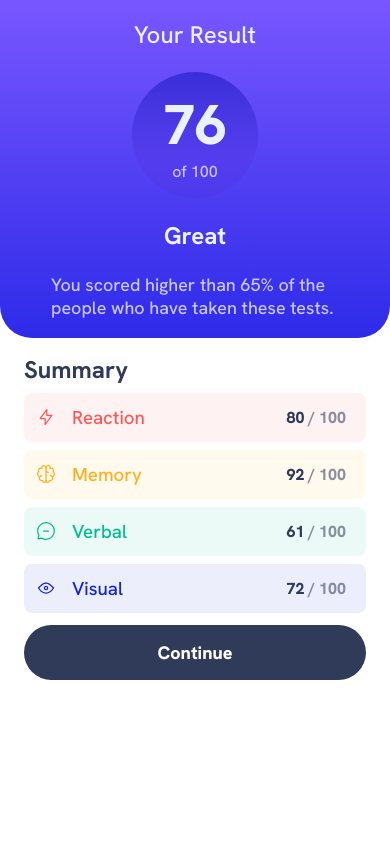
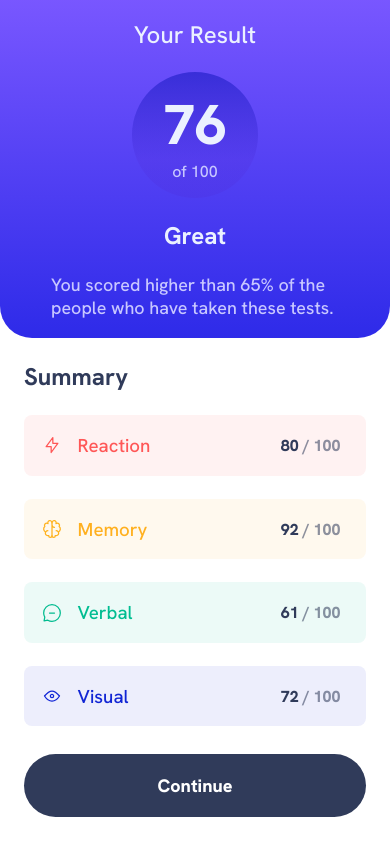
Before and after one commit to GabeGar/FM-results-summary-component, a React (Vite) app: page / in a window 390 px wide. Built offline with nearby package versions, Linux system fonts and the light colour scheme.

Commit message:
mobile design completed

```diff
--- a/src/index.css
+++ b/src/index.css
@@ -102,7 +102,7 @@
     display: flex;
     flex-direction: column;
     justify-content: space-evenly;
-    padding: 1rem 1.5rem;
+    padding: .5rem 1.5rem;
     gap: .5rem;
 }
 
@@ -200,3 +200,19 @@
     font-weight: var(--font-wght-XL);
     opacity: var(--summary-total-opacity);
 }
+
+/* *Mobile device media queries */
+@media screen and (min-height: 668px) and (max-width: 576px) {
+    .breakdown--summary {
+        min-height: 60dvh;
+        justify-content: space-evenly;
+    }
+
+    .breakdown--summary> :not(.summary.action, .breakdown--title) {
+        padding: 1.1rem;
+    }
+
+    .summary.action>#continue {
+        padding: 1.25rem;
+    }
+}
```
